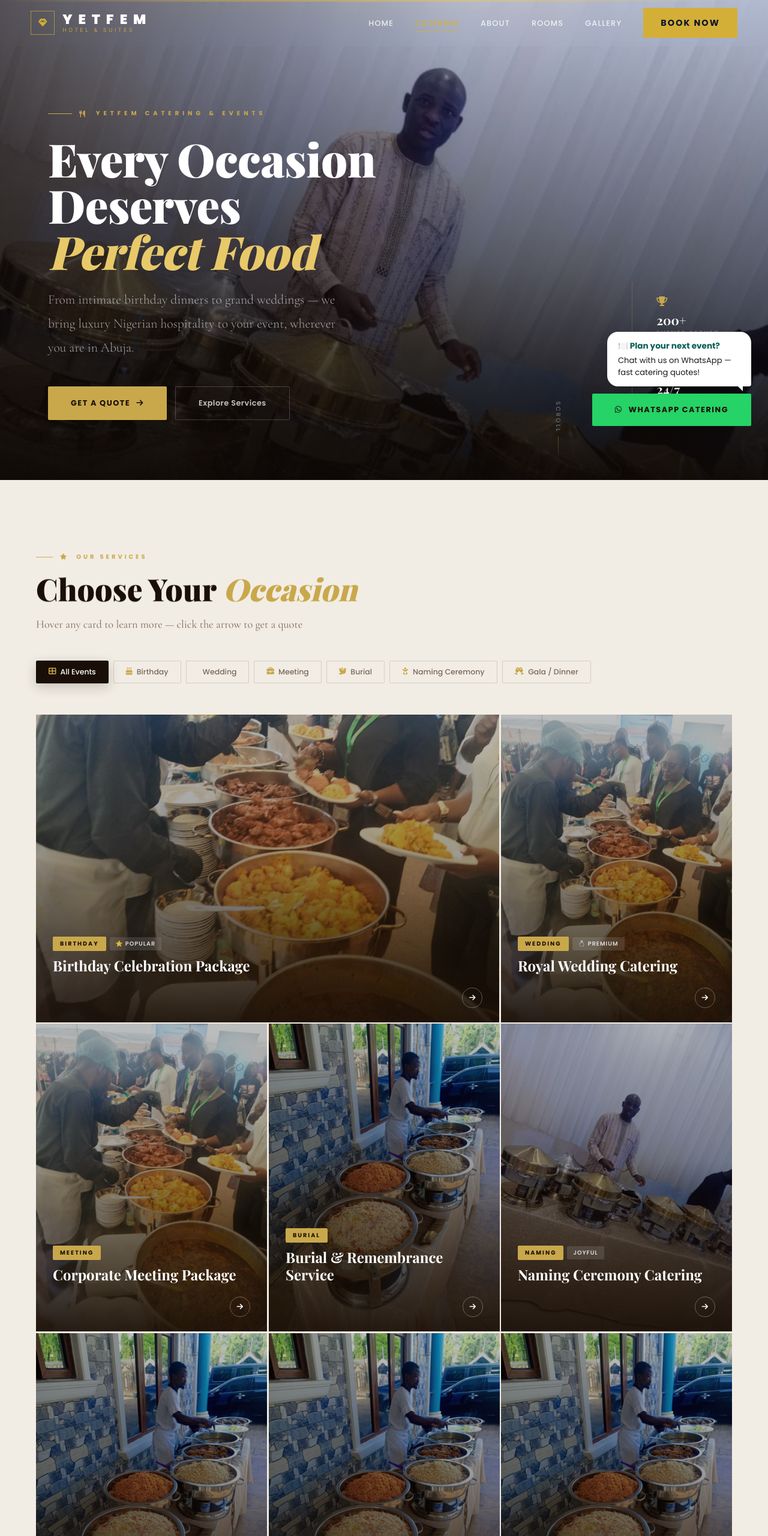
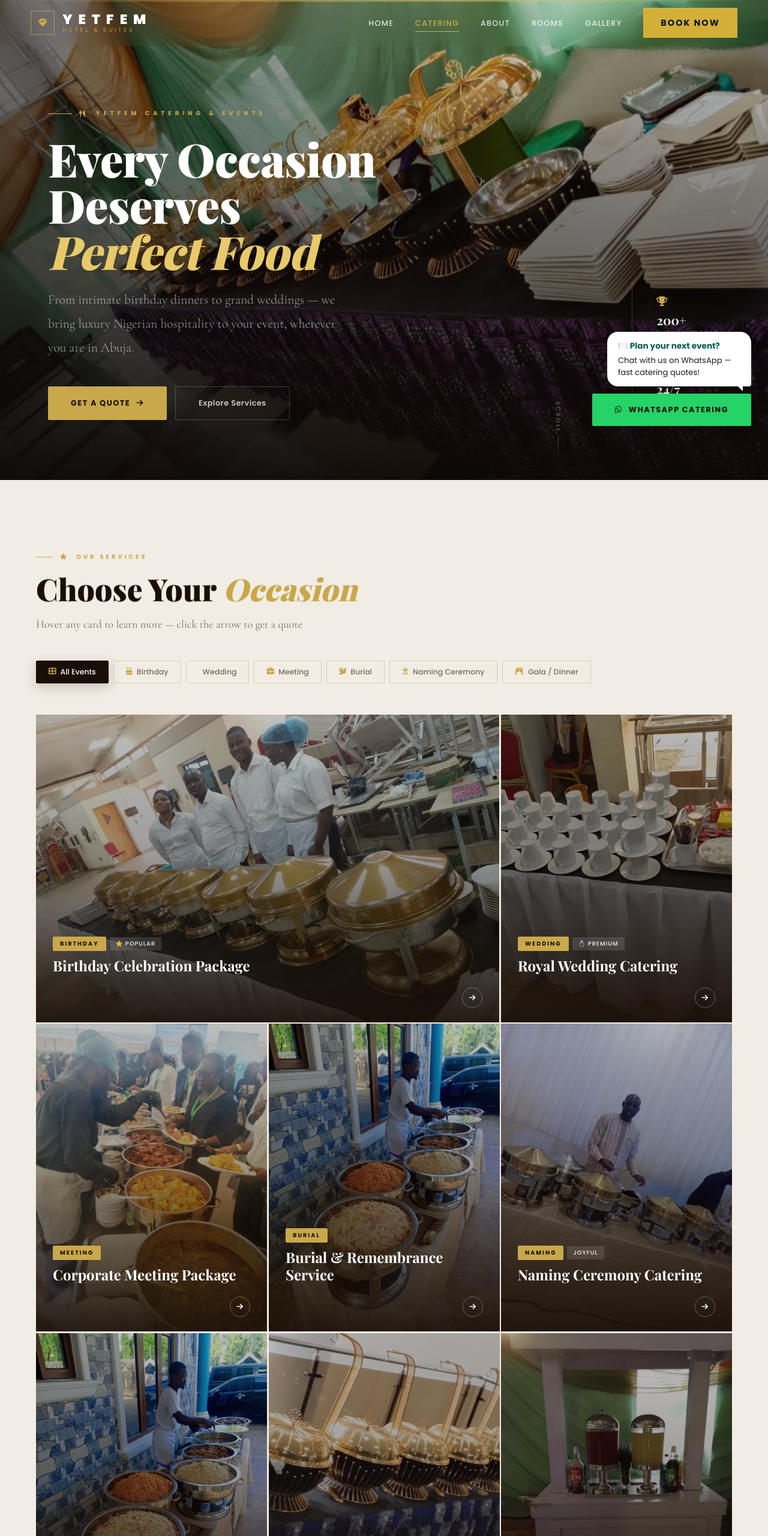
Before and after one commit to adexcel171/yetfem, a website: page catering.html in a window 1280 px wide. Shown: the top 2560 px of the page at 60% size. Drawn offline with nearby package versions, Linux system fonts and the light colour scheme; some icons are missing; a web font is replaced by a local one.

Commit message:
update number

```diff
--- a/catering.html
+++ b/catering.html
@@ -56,7 +56,7 @@
       .ct-hero-bg {
         position: absolute;
         inset: 0;
-        background-image: url(./img/cat2.jpeg);
+        background-image: url(./img/yet7.jpeg);
         background-size: cover;
         background-position: center 30%;
         transform: scale(1.06);
@@ -1369,7 +1369,7 @@
           <div class="ct-card" data-category="birthday" data-aos="fade-up">
             <img
               class="ct-card-img"
-              src="./img/cat3.jpeg"
+              src="./img/yet1.jpeg"
               alt="Birthday Catering"
               loading="lazy"
             />
@@ -1395,7 +1395,7 @@
           <div class="ct-card" data-category="wedding" data-aos="fade-up">
             <img
               class="ct-card-img"
-              src="./img/cat3.jpeg"
+              src="./img/yet2.jpeg"
               alt="Wedding"
               loading="lazy"
             />
@@ -1521,7 +1521,7 @@
           <div class="ct-card" data-category="birthday" data-aos="fade-up">
             <img
               class="ct-card-img"
-              src="./img/cat1.jpeg"
+              src="./img/yet4.jpeg"
               alt="Kids Birthday"
               loading="lazy"
             />
@@ -1544,7 +1544,7 @@
           <div class="ct-card" data-category="meeting" data-aos="fade-up">
             <img
               class="ct-card-img"
-              src="./img/cat1.jpeg"
+              src="./img/yet8.jpeg"
               alt="Workshop"
               loading="lazy"
             />
@@ -1578,7 +1578,7 @@
     <!-- ══ FEATURE SPLIT 1 ══ -->
     <div class="ct-feature">
       <div class="ct-feature-img" data-aos="fade-right">
-        <img src="./img/cat2.jpeg" alt="Catering Team" loading="lazy" />
+        <img src="./img/yet5.jpeg" alt="Catering Team" loading="lazy" />
       </div>
       <div class="ct-feature-text" data-aos="fade-left">
         <div class="ct-label"><i class="fas fa-award"></i> Why Choose Us</div>
@@ -1621,7 +1621,7 @@
     <!-- ══ FEATURE SPLIT 2 ══ -->
     <div class="ct-feature reverse alt">
       <div class="ct-feature-img" data-aos="fade-left">
-        <img src="./img/cat2.jpeg" alt="Nigerian Food" loading="lazy" />
+        <img src="./img/yet6.jpeg" alt="Nigerian Food" loading="lazy" />
       </div>
       <div class="ct-feature-text" data-aos="fade-right">
         <div class="ct-label"><i class="fas fa-utensils"></i> Our Cuisine</div>
@@ -2790,7 +2790,7 @@
           <a href="contact.html" class="ct-btn-gold"
             >Book a Consultation <i class="fas fa-arrow-right"></i
           ></a>
-          <a href="tel:+23480834273666" class="ct-btn-ghost"
+          <a href="tel:+2348034273666" class="ct-btn-ghost"
             ><i class="fas fa-phone"></i> +234 808 342 7366</a
           >
         </div>
@@ -2848,7 +2848,7 @@
             <ul class="footer-links">
               <li>
                 <i class="fas fa-phone"></i
-                ><a href="tel:+23480834273666">+234 808 342 7366</a>
+                ><a href="tel:+2348034273666">+234 808 342 7366</a>
               </li>
               <li>
                 <i class="fas fa-map-marker-alt"></i
@@ -2983,7 +2983,7 @@
         Chat with us on WhatsApp — fast catering quotes!
       </div>
       <a
-        href="https://wa.me/23480834273666?text=Hello%20Yetfem!%20I%27d%20like%20to%20enquire%20about%20catering."
+        href="https://wa.me/2348034273666?text=Hello%20Yetfem!%20I%27d%20like%20to%20enquire%20about%20catering."
         target="_blank"
         class="ct-btn-gold"
         style="background: #25d366; border: none"
```
